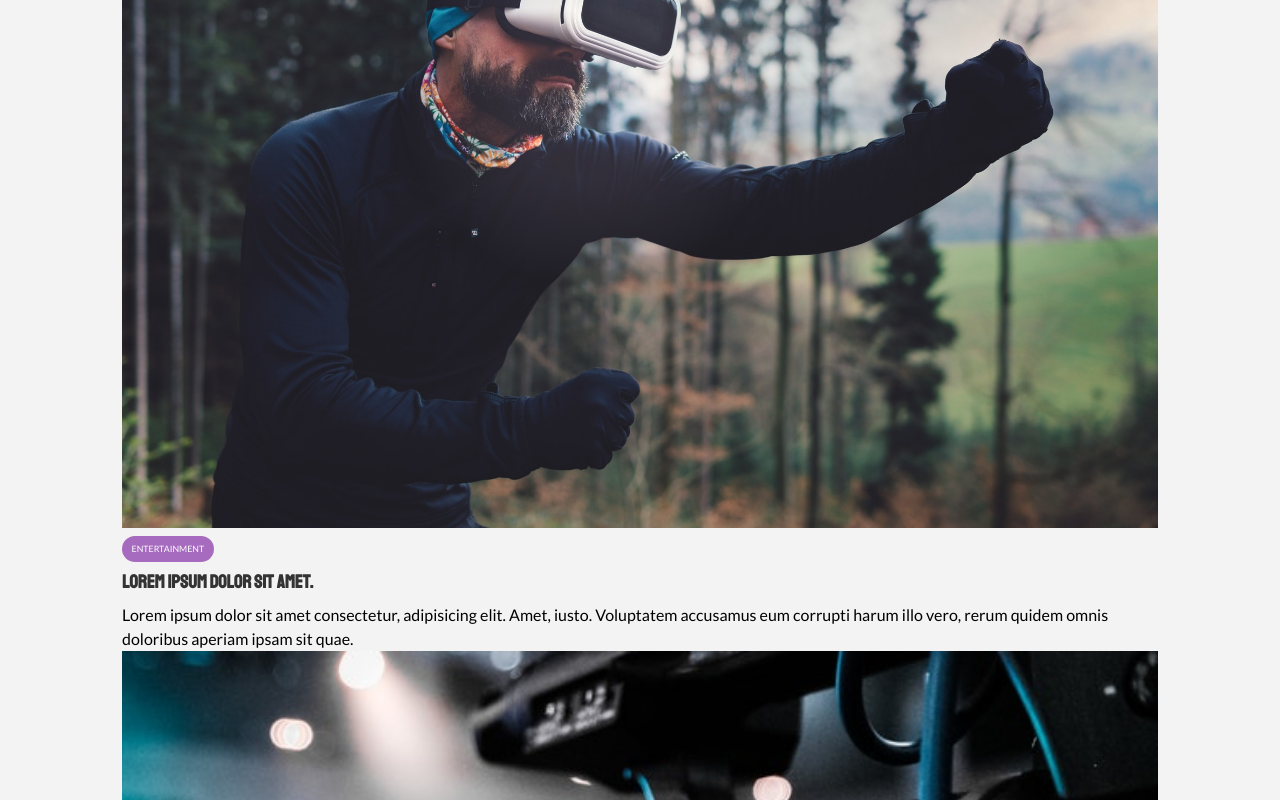
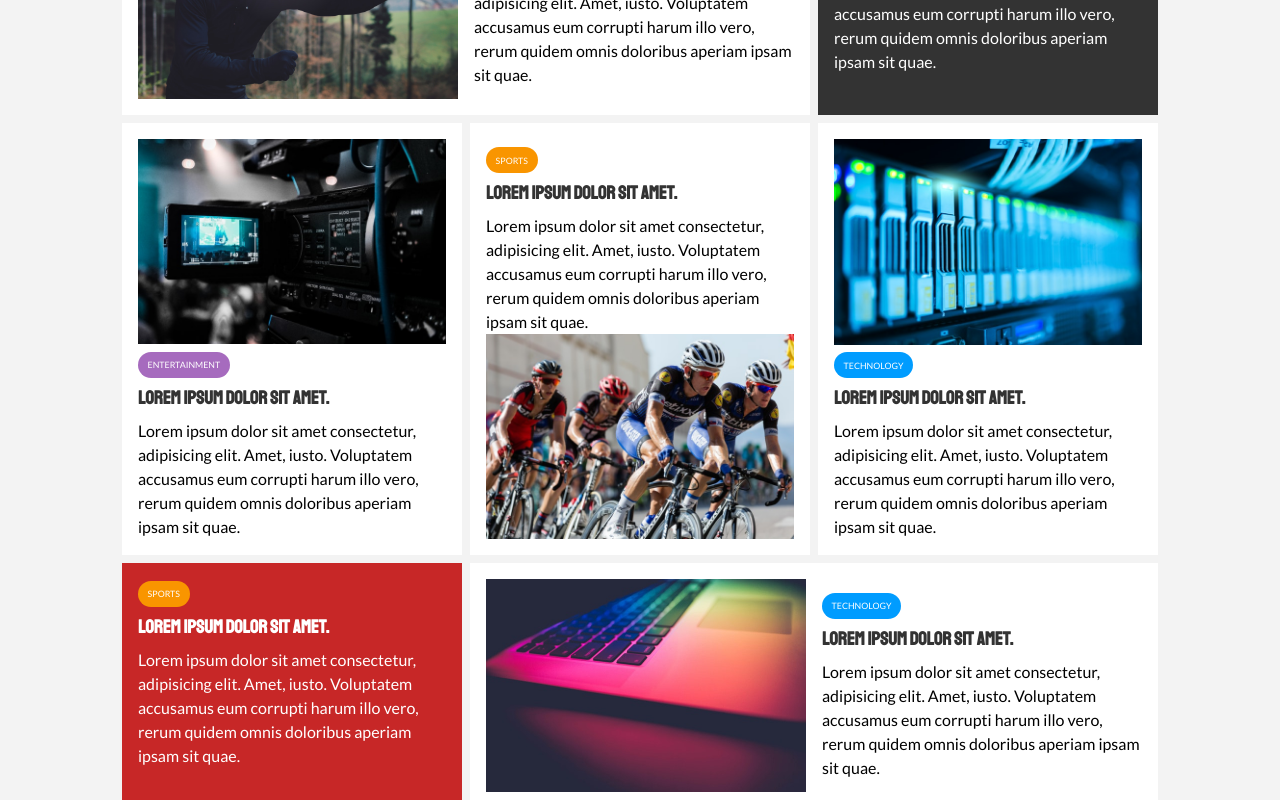
Before and after one commit to denimcouch/newsgrid, a React (Create React App) app: page / in a window 1280 px wide. Shown: the part 740-1540 px from the top of the page. Built offline with nearby package versions, Linux system fonts and the light colour scheme.

Commit message:
home articles built and styled

```diff
--- a/src/App.css
+++ b/src/App.css
@@ -91,6 +91,49 @@ h1, h2, h3, h4, h5, h6 {
   opacity: 0.9;
 }
 
+.card {
+  background: #fff;
+  padding: 1rem;
+}
+
+.bg-dark {
+  background: var(--dark-color);
+  color: #fff;
+}
+
+.bg-primary {
+  background: var(--primary-color);
+  color: #fff;
+}
+
+.bg-secondary {
+  background: var(--secondary-color);
+  color: #fff;
+}
+
+.bg-dark h1,
+.bg-dark h2,
+.bg-dark h3,
+.bg-dark a,
+.bg-primary h1,
+.bg-primary h2,
+.bg-primary h3,
+.bg-primary a,
+.bg-secondary h1,
+.bg-secondary h2,
+.bg-secondary h3,
+.bg-secondary a {
+  color: #fff;
+}
+
+
+.py-1 { padding: 1.5rem 0 }
+.py-2 { padding: 2rem 0 }
+.py-3 { padding: 3rem 0 }
+.p-1 { padding: 1.5rem }
+.p-2 { padding: 2rem }
+.p-3 { padding: 3rem }
+
 /* Navigation */
 #main-nav {
   background: #fff;
@@ -174,3 +217,29 @@ h1, h2, h3, h4, h5, h6 {
 #showcase .showcase-content p {
   margin-bottom: 1rem;
 }
+
+/* Home Articles */
+
+#home-articles .articles-container {
+  display: grid;
+  grid-template-columns: repeat(3, 1fr);
+  grid-gap: 0.5rem;
+}
+
+#home-articles .articles-container > *:first-child,
+#home-articles .articles-container > *:last-child{
+  display: grid;
+  grid-template-columns: repeat(2, 1fr);
+  grid-gap: 1rem;
+  align-items: center;
+  grid-column: 1 / span 2;
+}
+
+#home-articles .articles-container > *:last-child {
+  grid-column: 2 / span 2;
+}
+
+#home-articles .articles-container > *:nth-child(4) {
+  display: flex;
+  flex-direction: column-reverse;
+}
--- a/src/App.js
+++ b/src/App.js
@@ -26,6 +26,10 @@ function App() {
       category: "entertainment",
     },
     {
+      img: '',
+      category: "sports",
+    },
+    {
       img: ent2,
       category: "entertainment",
     },
@@ -36,6 +40,10 @@ function App() {
     {
       img: tech1,
       category: "technology",
+    },
+    {
+      img: '',
+      category: "sports",
     },
     {
       img: tech2,
--- a/src/components/Article.jsx
+++ b/src/components/Article.jsx
@@ -1,6 +1,16 @@
 import React from "react";
 
 export default function Article(props) {
+  const cardBG = () => {
+    if (props.index === 1) {
+      return "card bg-dark"
+    } else if (props.index === 5) {
+      return "card bg-primary"
+    } else {
+      return "card"
+    }
+  }
+
   const readCategory = () => {
     switch (props.category) {
       case "entertainment":
@@ -14,8 +24,9 @@ export default function Article(props) {
     }
   };
   return (
-    <article className="card">
-      <img src={props.img} alt="" />
+    <article className={cardBG()}>
+      {props.img === "" ? null : <img src={props.img} alt="" />}
+      <div className="article-content">
         <div className={readCategory()}>{props.category}</div>
         <h3>
           <a href="#">Lorem ipsum dolor sit amet.</a>
@@ -25,6 +36,7 @@ export default function Article(props) {
           Voluptatem accusamus eum corrupti harum illo vero, rerum quidem omnis
           doloribus aperiam ipsam sit quae.
         </p>
+      </div>
     </article>
   );
 }
--- a/src/containers/HomeArticlesContainer.jsx
+++ b/src/containers/HomeArticlesContainer.jsx
@@ -2,11 +2,11 @@ import React from "react";
 import Article from "../components/Article";
 
 export default function HomeArticlesContainer({ articlePics }) {
-
   const createArticles = () => {
-    return articlePics.map((imgObj) => (
+    return articlePics.map((imgObj, index) => (
       <Article
-        className="home-article"
+        key={index + 1}
+        index = {index}
         img={imgObj.img}
         category={imgObj.category}
       />
```
Also changed, not shown: 1 other file (tests, documents, lock files or other folders). Lines whose indentation alone changed are shown as unchanged.
